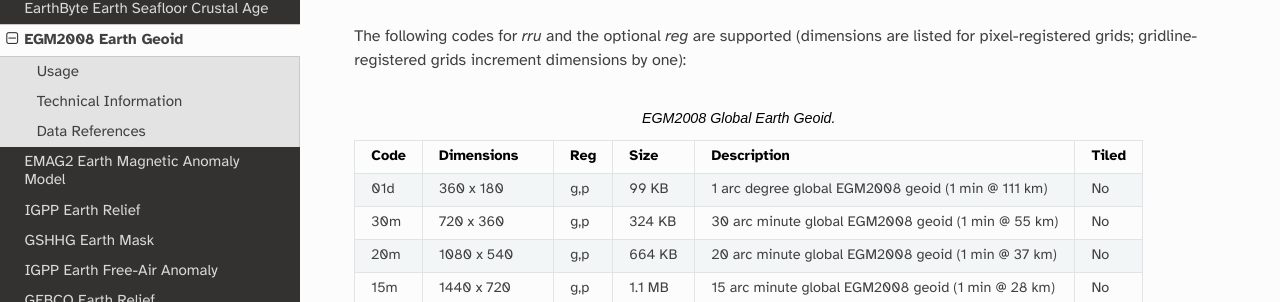
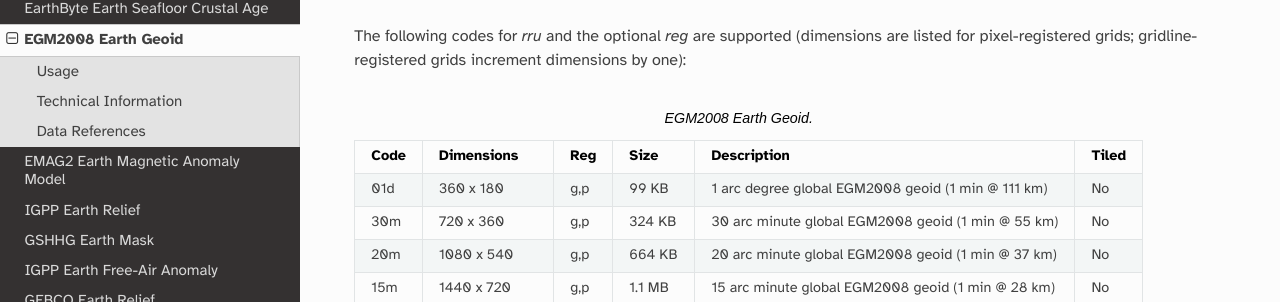
Before and after one commit to GenericMappingTools/remote-datasets, a Sphinx documentation site: the page built from docs/earth-geoid.rst, in a window 1280 px wide and 900 px high, scrolled down 586 px. Shown: the part 150-452 px from the top of the window. Built offline with Sphinx 7.4.7 and the Read the Docs theme 2.0.0, drawn with Linux system fonts in a browser that asks for light colours.

Commit message:
Update docs/earth-geoid.rst
Co-authored-by: Yvonne Fröhlich <94163266+yvonnefroehlich@users.noreply.github.com>

```diff
--- a/docs/earth-geoid.rst
+++ b/docs/earth-geoid.rst
@@ -20,7 +20,7 @@ for pixel-registered grids; gridline-registered grids increment dimensions by on
 
 .. _tbl-earth_geoid:
 
-.. table:: EGM2008 Global Earth Geoid.
+.. table:: EGM2008 Earth Geoid.
 
   ==== ================= === =======  ================================================== =====
   Code Dimensions        Reg Size     Description                                        Tiled
```
